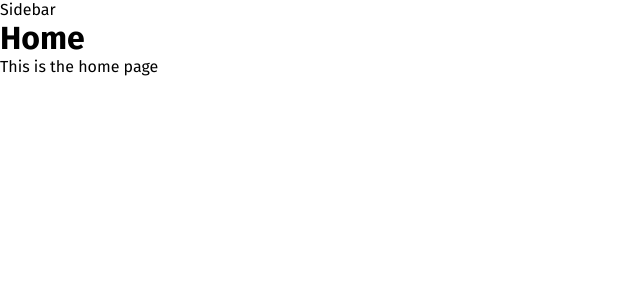
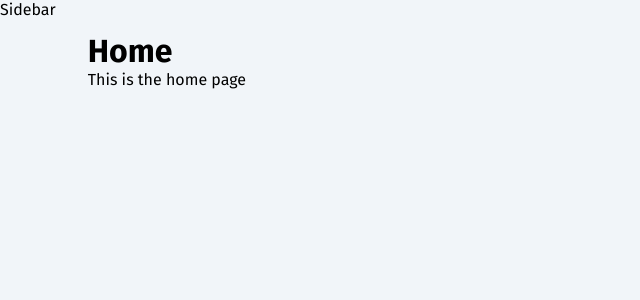
Before and after one commit to ggoulartec/sidebar-menu, a Vue app: page / in a window 1280 px wide. Shown: the top 300 px of the page, without its empty margins (0-640 px from the left). Built offline with nearby package versions, Linux system fonts and the light colour scheme.

Commit message:
Update App.vue

```diff
--- a/src/App.vue
+++ b/src/App.vue
@@ -13,7 +13,6 @@ import Sidebar from './components/Sidebar.vue'
 <style lang="scss">
 :root {
   --primary: #4ade80;
-  --primary-alt: #22c55e;
   --grey: #64748b;
   --dark: #1e293b;
   --dark-alt: #334155;
@@ -27,4 +26,29 @@ import Sidebar from './components/Sidebar.vue'
   box-sizing: border-box;
   font-family: 'Fira sans', sans-serif;
 }
+
+body {
+  background: var(--light);
+}
+
+button {
+  cursor: pointer;
+  appearance: none;
+  border: none;
+  outline: none;
+  background: none;
+}
+
+.app {
+  display: flex;
+
+  main {
+    flex: 1 1 0;
+    padding: 2rem;
+
+    @media (max-width: 768px) {
+      padding-left: 6rem;
+    }
+  }
+}
 </style>
```
